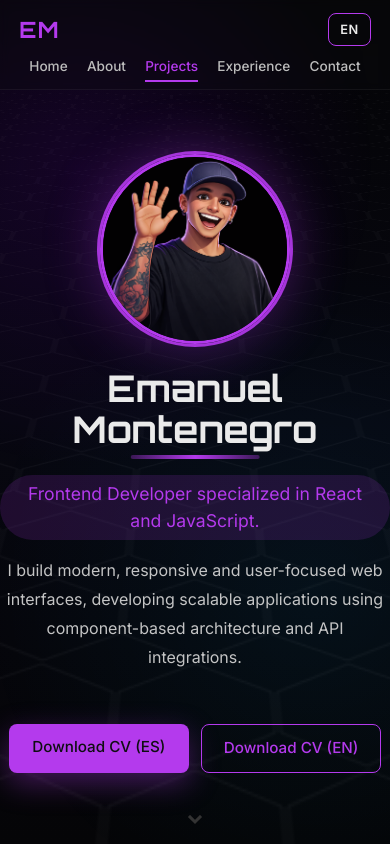
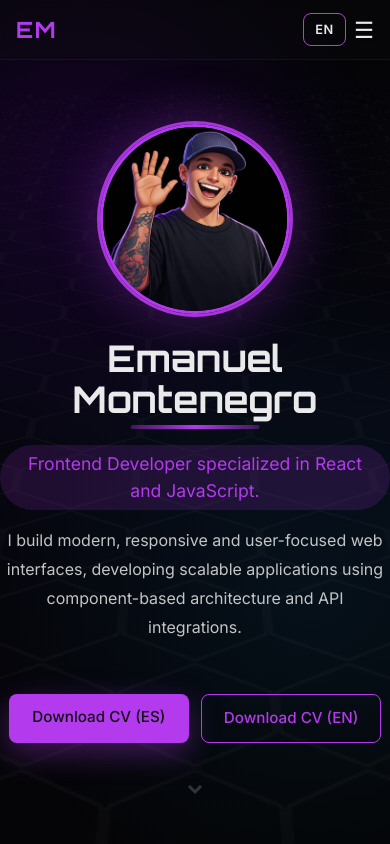
Before and after one commit to emamontenegro/portfolio-emanuel, a React (Vite) app: page /about in a window 390 px wide. Shown: the top 844 px of the page. Built offline with nearby package versions, Linux system fonts and the light colour scheme; a web font is replaced by a local one.

Commit message:
sea agrega menu toggle

```diff
--- a/src/components/layout/header/index.css
+++ b/src/components/layout/header/index.css
@@ -97,41 +97,61 @@
   box-shadow: 0 0 0 2px rgba(255, 255, 255, 0.15);
 }
 
+
+.header-actions {
+  display: flex;
+  align-items: center;
+  gap: 0.5rem;
+}
+
+.menu-toggle {
+  display: none;
+  background: transparent;
+  border: none;
+  font-size: 1.4rem;
+  color: var(--color-text);
+  cursor: pointer;
+}
+
+/* Mobile Styles */
+
 @media (max-width: 425px) {
 
   .header {
-    display: grid;
-    grid-template-columns: 1fr auto;
-    grid-template-rows: auto auto;
-    gap: 0.6rem;
-
-    padding: 0.8rem 1.2rem;
+    padding: 0.8rem 1rem;
   }
 
-  .logo {
-    grid-column: 1 / 2;
-    grid-row: 1;
-  }
-
-  .lang-switch {
-    grid-column: 2 / 3;
-    grid-row: 1;
-    justify-self: end;
+  .menu-toggle {
+    display: block;
   }
 
   .nav {
-    grid-column: 1 / 3;
-    grid-row: 2;
+    position: absolute;
+    top: calc(100% + 1px);
+    left: 0;
+    right: 0;
 
-    display: flex;
-    flex-wrap: wrap;
-    justify-content: center;
+    background: rgba(14, 14, 17, 0.8);
+    backdrop-filter: blur(5px);
 
-    gap: 0.9rem 1.2rem;
+    flex-direction: column;
+    align-items: center;
+
+    padding: 1rem 0;
+    gap: 1rem;
+
+    border-bottom: 1px solid rgba(255,255,255,0.05);
+
+    opacity: 0;
+    pointer-events: none;
+    transform: translateY(-10px);
+
+    transition: all 0.3s ease;
   }
 
-  .nav .nav-link {
-    font-size: 0.85rem;
+  .nav.open {
+    opacity: 1;
+    pointer-events: auto;
+    transform: translateY(0);
   }
-
 }
--- a/src/components/layout/header/index.jsx
+++ b/src/components/layout/header/index.jsx
@@ -14,61 +14,102 @@ const scrollProps = {
 const Header = () => {
   const { t, lang, toggleLanguage } = useLanguage();
 
-  const [activeNav, setActiveNav] = useState('home');
+  const [activeNav, setActiveNav] = useState("home");
+  const [menuOpen, setMenuOpen] = useState(false);
 
   return (
     <header className="header">
-      <Link to="home"
+      <Link
+        to="home"
         className="logo"
         {...scrollProps}
-            onClick={() => setActiveNav('home')}
+        onClick={() => {
+          setActiveNav("home");
+          setMenuOpen(false);
+        }}
       >
         EM
       </Link>
 
-      <nav className="nav">
-        <Link to="home"
+      <nav className={`nav ${menuOpen ? "open" : ""}`}>
+        <Link
+          to="home"
           {...scrollProps}
-              onSetActive={() => setActiveNav('home')}
-              onClick={() => setActiveNav('home')}
-              className={`nav-link ${activeNav === 'home' ? 'active' : ''}`}>
+          onSetActive={() => setActiveNav("home")}
+          onClick={() => {
+            setActiveNav("home");
+            setMenuOpen(false);
+          }}
+          className={`nav-link ${activeNav === "home" ? "active" : ""}`}
+        >
           {t.header.home}
         </Link>
 
-        <Link to="about"
+        <Link
+          to="about"
           {...scrollProps}
-              onSetActive={() => setActiveNav('about')}
-              onClick={() => setActiveNav('about')}
-              className={`nav-link ${activeNav === 'about' ? 'active' : ''}`}>
+          onSetActive={() => setActiveNav("about")}
+          onClick={() => {
+            setActiveNav("about");
+            setMenuOpen(false);
+          }}
+          className={`nav-link ${activeNav === "about" ? "active" : ""}`}
+        >
           {t.header.about}
         </Link>
 
-        <Link to="projects"
+        <Link
+          to="projects"
           {...scrollProps}
-              onSetActive={() => setActiveNav('projects')}
-              onClick={() => setActiveNav('projects')}
-              className={`nav-link ${activeNav === 'projects' ? 'active' : ''}`}>
+          onSetActive={() => setActiveNav("projects")}
+          onClick={() => {
+            setActiveNav("projects");
+            setMenuOpen(false);
+          }}
+          className={`nav-link ${activeNav === "projects" ? "active" : ""}`}
+        >
           {t.header.projects}
         </Link>
 
-        <Link to="experience"
+        <Link
+          to="experience"
           {...scrollProps}
-              onSetActive={() => setActiveNav('experience')}
-              onClick={() => setActiveNav('experience')}
-              className={`nav-link ${activeNav === 'experience' ? 'active' : ''}`}>
+          onSetActive={() => setActiveNav("experience")}
+          onClick={() => {
+            setActiveNav("experience");
+            setMenuOpen(false);
+          }}
+          className={`nav-link ${activeNav === "experience" ? "active" : ""}`}
+        >
           {t.header.experience}
         </Link>
 
-        <Link to="contact"
+        <Link
+          to="contact"
           {...scrollProps}
-              onSetActive={() => setActiveNav('contact')}
-              onClick={() => setActiveNav('contact')}
-              className={`nav-link ${activeNav === 'contact' ? 'active' : ''}`}>
+          onSetActive={() => setActiveNav("contact")}
+          onClick={() => {
+            setActiveNav("contact");
+            setMenuOpen(false);
+          }}
+          className={`nav-link ${activeNav === "contact" ? "active" : ""}`}
+        >
           {t.header.contact}
         </Link>
       </nav>
 
-      <button className="lang-switch" onClick={toggleLanguage}>{lang.toUpperCase()}</button>
+      <div className="header-actions">
+        <button className="lang-switch" onClick={toggleLanguage}>
+          {lang.toUpperCase()}
+        </button>
+
+        <button
+          className="menu-toggle"
+          onClick={() => setMenuOpen(!menuOpen)}
+        >
+          ☰
+        </button>
+      </div>
     </header>
   );
 };
--- a/src/data/i18n/en.js
+++ b/src/data/i18n/en.js
@@ -59,8 +59,8 @@ const en = {
 
     footer: {
     name: "Emanuel Montenegro",
-    role: "Junior Frontend Developer",
-    stack: "React · JavaScript (ES6+) · HTML · CSS · Git",
+    role: "Frontend Developer",
+    stack: "React · JavaScript (ES6+) · HTML · CSS · Git · Node.js · Express · MongoDB",
     built: "Built with React & Vite",
   },
 
--- a/src/data/i18n/es.js
+++ b/src/data/i18n/es.js
@@ -59,8 +59,8 @@ const es = {
 
   footer: {
     name: "Emanuel Montenegro",
-    role: "Desarrollador Frontend Junior",
-    stack: "React · JavaScript (ES6+) · HTML · CSS · Git",
+    role: "Desarrollador Frontend",
+    stack: "React · JavaScript (ES6+) · HTML · CSS · Git · Node.js · Express · MongoDB",
     built: "Desarrollado con React y Vite",
   },
 
```
Lines whose indentation alone changed are shown as unchanged.
